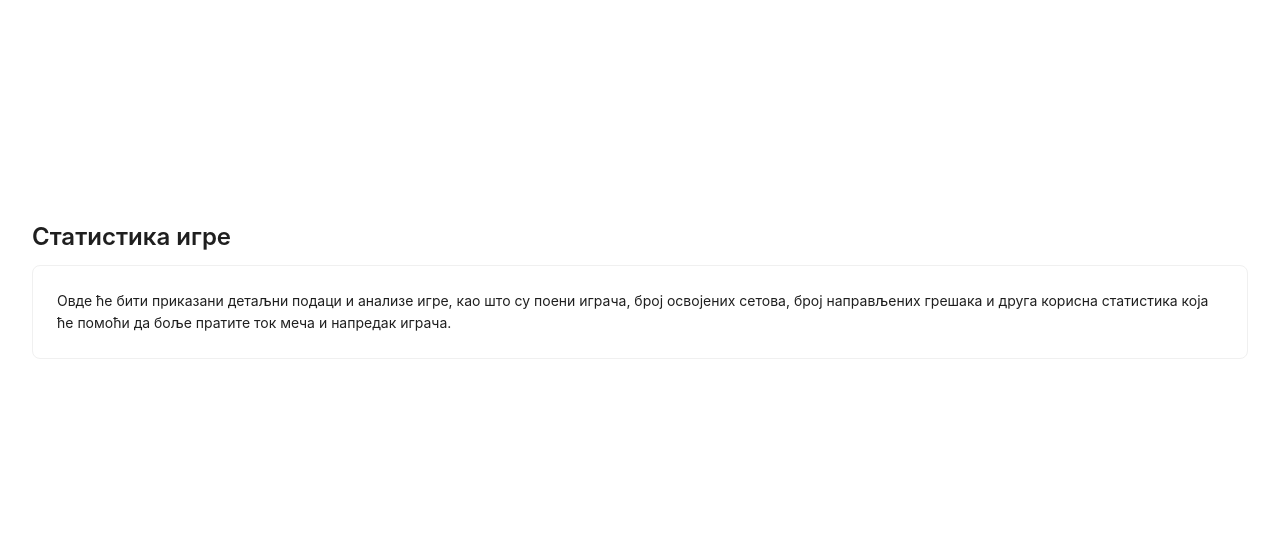
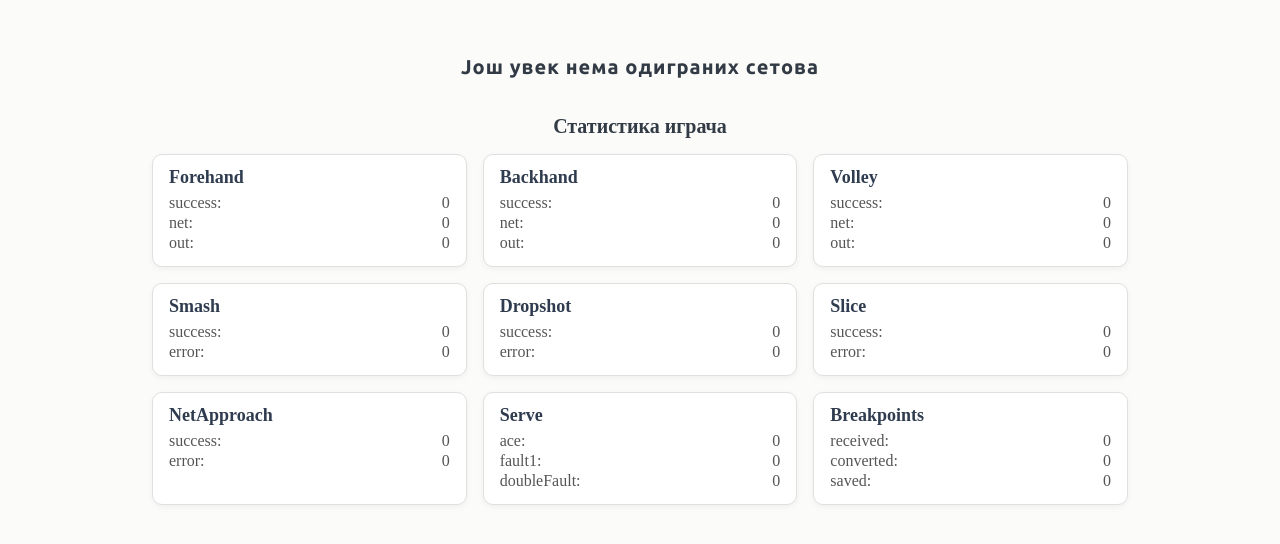
Before and after one commit to winclip/tenis-tracker, a React (Vite) app: page /stats in a window 1280 px wide. Shown: the part 110-654 px from the top of the page. Built offline with nearby package versions, Linux system fonts and the light colour scheme.

Commit message:
refactor: move components from MatchPage to StatsPage and apply styles

```diff
--- a/src/App.css
+++ b/src/App.css
@@ -11,10 +11,11 @@ body {
   min-height: 100vh;
   height: 100%;
   min-width: 320px;
+  background-color: #fbfbf9;
 }
 
 #root {
-  max-width: 1280px;
+  max-width: 1080px;
   width: 100%;
   padding: 2rem;
   margin: 0 auto;
@@ -23,3 +24,17 @@ body {
   display: block;
   text-align: center;
 }
+
+@font-face {
+  font-family: "UbuntuRegular";
+  src: url("./assets/fonts/UbuntuRegular.ttf") format("truetype");
+  font-weight: normal;
+  font-style: normal;
+}
+
+@font-face {
+  font-family: "UbuntuBold";
+  src: url("./assets/fonts/UbuntuBold.ttf") format("truetype");
+  font-weight: bold;
+  font-style: normal;
+}
--- /dev/null
+++ b/src/components/SetsHistoryDisplay/SetsHistoryDisplay.module.css
@@ -0,0 +1,45 @@
+.historyDisplay {
+  display: flex;
+  flex-direction: column;
+  align-items: center;
+  gap: 16px;
+  margin-bottom: 20px;
+}
+
+.title {
+  color: #323b45 !important;
+  letter-spacing: 1px;
+  text-align: center;
+  margin-bottom: 16px;
+  font-family: "UbuntuBold";
+  font-size: 20px;
+}
+
+.setsList {
+  list-style: none;
+  padding: 0;
+  margin: 0;
+  width: 100%;
+  max-width: 500px;
+}
+
+.setItem {
+  background-color: #ffffff;
+  border: 1px solid #d9d9d9;
+  border-radius: 8px;
+  padding: 12px 16px;
+  margin-bottom: 10px;
+  box-shadow: 0 2px 5px rgba(0, 0, 0, 0.05);
+  font-family: "UbuntuRegular";
+  display: flex;
+  justify-content: space-between;
+  align-items: center;
+  color: #2f3c4f;
+  font-size: 16px;
+}
+
+.setLabel {
+  font-weight: bold;
+  margin-right: 10px;
+  color: #7cd19f;
+}
--- a/src/components/SetsHistoryDisplay/index.tsx
+++ b/src/components/SetsHistoryDisplay/index.tsx
@@ -1,6 +1,7 @@
 import React from "react";
 import type { SetResult } from "../../types";
 import { useAppSelector } from "../../redux/hooks";
+import styles from "./SetsHistoryDisplay.module.css";
 
 const SetsHistoryDisplay: React.FC = () => {
   const setsHistory = useAppSelector((state) => state.gameSettings.setsHistory);
@@ -10,17 +11,19 @@ const SetsHistoryDisplay: React.FC = () => {
   const player2Name = player2 || "Играч 2";
 
   if (!setsHistory || setsHistory.length === 0) {
-    return <div>Још увек нема одиграних сетова</div>;
+    return <h2 className={styles.title}>Још увек нема одиграних сетова</h2>;
   }
 
   return (
-    <div>
-      <h3>Историја сетова:</h3>
-      <ul>
+    <div className={styles.historyDisplay}>
+      <h2 className={styles.title}>Историја сетова:</h2>
+      <ul className={styles.setsList}>
         {setsHistory.map((set: SetResult, index: number) => (
-          <li key={index}>
-            Сет {index + 1}: {player1Name} {set.player1} – {set.player2}{" "}
-            {player2Name}
+          <li key={index} className={styles.setItem}>
+            <span className={styles.setLabel}>Сет {index + 1}:</span>
+            <span>
+              {player1Name} {set.player1} – {set.player2} {player2Name}
+            </span>
           </li>
         ))}
       </ul>
--- /dev/null
+++ b/src/components/StatButtonsPanel/StatButtonsPanel.module.css
@@ -0,0 +1,7 @@
+.panel {
+  display: flex;
+  flex-wrap: wrap;
+  gap: 12px;
+  justify-content: center;
+  margin-bottom: 20px;
+}
--- a/src/components/StatButtonsPanel/index.tsx
+++ b/src/components/StatButtonsPanel/index.tsx
@@ -1,10 +1,11 @@
 import React from "react";
 import { statButtonsConfig } from "../../constants";
 import StatButton from "../StatButton";
+import styles from "./StatButtonsPanel.module.css";
 
 const StatButtonsPanel: React.FC = () => {
   return (
-    <div style={{ display: "flex", flexWrap: "wrap", gap: 12 }}>
+    <div className={styles.panel}>
       {statButtonsConfig.map(({ category, buttonLabel, options }) => (
         <StatButton
           key={category}
--- /dev/null
+++ b/src/components/StatsDisplay/StatsDisplay.module.css
@@ -0,0 +1,53 @@
+.statsWrapper {
+  padding: 20px;
+  border-radius: 12px;
+}
+
+.title {
+  font-size: 20px;
+  margin-bottom: 16px;
+  text-align: center;
+  color: #323b45;
+}
+
+.grid {
+  display: grid;
+  grid-template-columns: 1fr;
+  gap: 16px;
+}
+
+@media (min-width: 768px) {
+  .grid {
+    grid-template-columns: 1fr 1fr;
+  }
+}
+
+@media (min-width: 1200px) {
+  .grid {
+    grid-template-columns: 1fr 1fr 1fr;
+  }
+}
+
+.statCard {
+  background-color: #ffffff;
+  border: 1px solid #e0e0e0;
+  border-radius: 10px;
+  padding: 12px 16px;
+  box-shadow: 0 2px 6px rgba(0, 0, 0, 0.05);
+}
+
+.statTitle {
+  font-weight: bold;
+  margin-bottom: 6px;
+  font-size: 18px;
+  color: #2f3c4f;
+  text-transform: capitalize;
+}
+
+.statRow {
+  display: flex;
+  justify-content: space-between;
+  margin: 2px 0;
+  color: #555;
+  font-size: 16px;
+}
--- a/src/components/StatsDisplay/index.tsx
+++ b/src/components/StatsDisplay/index.tsx
@@ -1,6 +1,7 @@
 import React from "react";
 import { useAppSelector } from "../../redux/hooks";
 import type { PlayerStats } from "../../types";
+import styles from "./StatsDisplay.module.css";
 
 const StatsDisplay: React.FC = () => {
   const extendedStatsData = useAppSelector(
@@ -15,29 +16,25 @@ const StatsDisplay: React.FC = () => {
     return Object.entries(stats).map(([key, value]) => {
       if (typeof value === "object" && value !== null) {
         return (
-          <div
-            key={key}
-            style={{ marginLeft: 16, marginBottom: 8, width: "30%" }}
-          >
-            <strong>{key}:</strong>
-            <div>{renderStats(value)}</div>
+          <div key={key} className={styles.statCard}>
+            <div className={styles.statTitle}>{key}</div>
+            {renderStats(value)}
           </div>
         );
       }
       return (
-        <div key={key} style={{ marginLeft: 32 }}>
-          {key}: {String(value)}
+        <div key={key} className={styles.statRow}>
+          <span>{key}:</span>
+          <span>{String(value)}</span>
         </div>
       );
     });
   };
 
   return (
-    <div>
-      <h3>Статистика играча</h3>
-      <div style={{ display: "flex", flexWrap: "wrap" }}>
-        {renderStats(extendedStatsData)}
-      </div>
+    <div className={styles.statsWrapper}>
+      <h3 className={styles.title}>Статистика играча</h3>
+      <div className={styles.grid}>{renderStats(extendedStatsData)}</div>
     </div>
   );
 };
--- a/src/main.tsx
+++ b/src/main.tsx
@@ -4,11 +4,22 @@ import { Provider } from "react-redux";
 import { store } from "./redux/store";
 import "./index.css";
 import App from "./App.tsx";
+import { ConfigProvider } from "antd";
 
 createRoot(document.getElementById("root")!).render(
   <Provider store={store}>
-    <BrowserRouter>
-      <App />
-    </BrowserRouter>
+    <ConfigProvider
+      theme={{
+        token: {
+          fontFamily: "UbuntuRegular",
+          colorPrimaryHover: "#7cd19f",
+          colorPrimary: "#7cd19f",
+        },
+      }}
+    >
+      <BrowserRouter>
+        <App />
+      </BrowserRouter>
+    </ConfigProvider>
   </Provider>
 );
--- /dev/null
+++ b/src/pages/MatchPage/MatchPage.module.css
@@ -0,0 +1,106 @@
+.results {
+  background-color: #fffefd;
+  border-color: #d9d9d9;
+  flex: 1;
+  width: 100%;
+}
+
+.titlePage {
+  color: #323b45 !important;
+  letter-spacing: 1px;
+  text-align: center;
+  margin-bottom: 30px;
+}
+
+.subtitle,
+.serverInfo {
+  color: #323b45 !important;
+  letter-spacing: 1px;
+  text-align: center;
+  margin-bottom: 30px;
+}
+
+.serverName {
+  color: #323b45 !important;
+  font-family: "UbuntuBold";
+  letter-spacing: 1px;
+  text-align: center;
+  border: solid 1px #7cd19f;
+  margin-bottom: 30px;
+  padding: 8px 12px;
+  border-radius: 7px;
+}
+
+.winnerName {
+  color: #fff !important;
+  font-family: "UbuntuBold";
+  letter-spacing: 1px;
+  text-align: center;
+  background-color: #7cd19f;
+  margin-bottom: 20px;
+  padding: 8px 12px;
+  border-radius: 7px;
+}
+
+.info {
+  color: #d1d1d2 !important;
+}
+
+.pointButton {
+  background-color: #7cd19f;
+  color: #ffffff;
+  border: none;
+  font-family: "UbuntuBold";
+  letter-spacing: 1px;
+  font-size: 16px;
+}
+
+.outButton {
+  background-color: #fffefd;
+  color: #323b45;
+  border: solid 1px #7cd19f;
+  margin-bottom: 20px;
+  font-family: "UbuntuBold";
+  letter-spacing: 1px;
+  font-size: 16px;
+}
+
+.topSection {
+  display: flex;
+  flex-direction: column;
+  gap: 24px;
+  margin-bottom: 24px;
+}
+
+.settingsCollapse {
+  flex: 1;
+  width: 100%;
+}
+.resultStatus {
+  display: flex;
+  flex-direction: column;
+  justify-content: space-between;
+  align-items: center;
+  text-align: center;
+  gap: 16px;
+}
+.buttonsPoints {
+  display: flex;
+  flex-direction: column;
+  align-items: center;
+  gap: 16px;
+}
+
+@media (min-width: 768px) {
+  .topSection {
+    flex-direction: row;
+    align-items: stretch;
+    gap: 24px;
+  }
+
+  .settingsCollapse,
+  .results {
+    flex: 1;
+    min-width: 0;
+  }
+}
--- a/src/pages/StatsPage/index.tsx
+++ b/src/pages/StatsPage/index.tsx
@@ -1,19 +1,11 @@
-import { Card, Typography } from "antd";
-
-const { Title, Text } = Typography;
+import SetsHistoryDisplay from "../../components/SetsHistoryDisplay";
+import StatsDisplay from "../../components/StatsDisplay";
 
 export default function StatsPage() {
   return (
-    <div>
-      <Title level={3}>Статистика игре</Title>
-      <Card>
-        <Text>
-          Овде ће бити приказани детаљни подаци и анализе игре, као што су поени
-          играча, број освојених сетова, број направљених грешака и друга
-          корисна статистика која ће помоћи да боље пратите ток меча и напредак
-          играча.
-        </Text>
-      </Card>
-    </div>
+    <>
+      <SetsHistoryDisplay />
+      <StatsDisplay />
+    </>
   );
 }
```
Also changed, not shown: src/pages/MatchPage/index.tsx (+56 -18 lines), src/assets/fonts/UbuntuBold.ttf (added), src/assets/fonts/UbuntuRegular.ttf (added).
